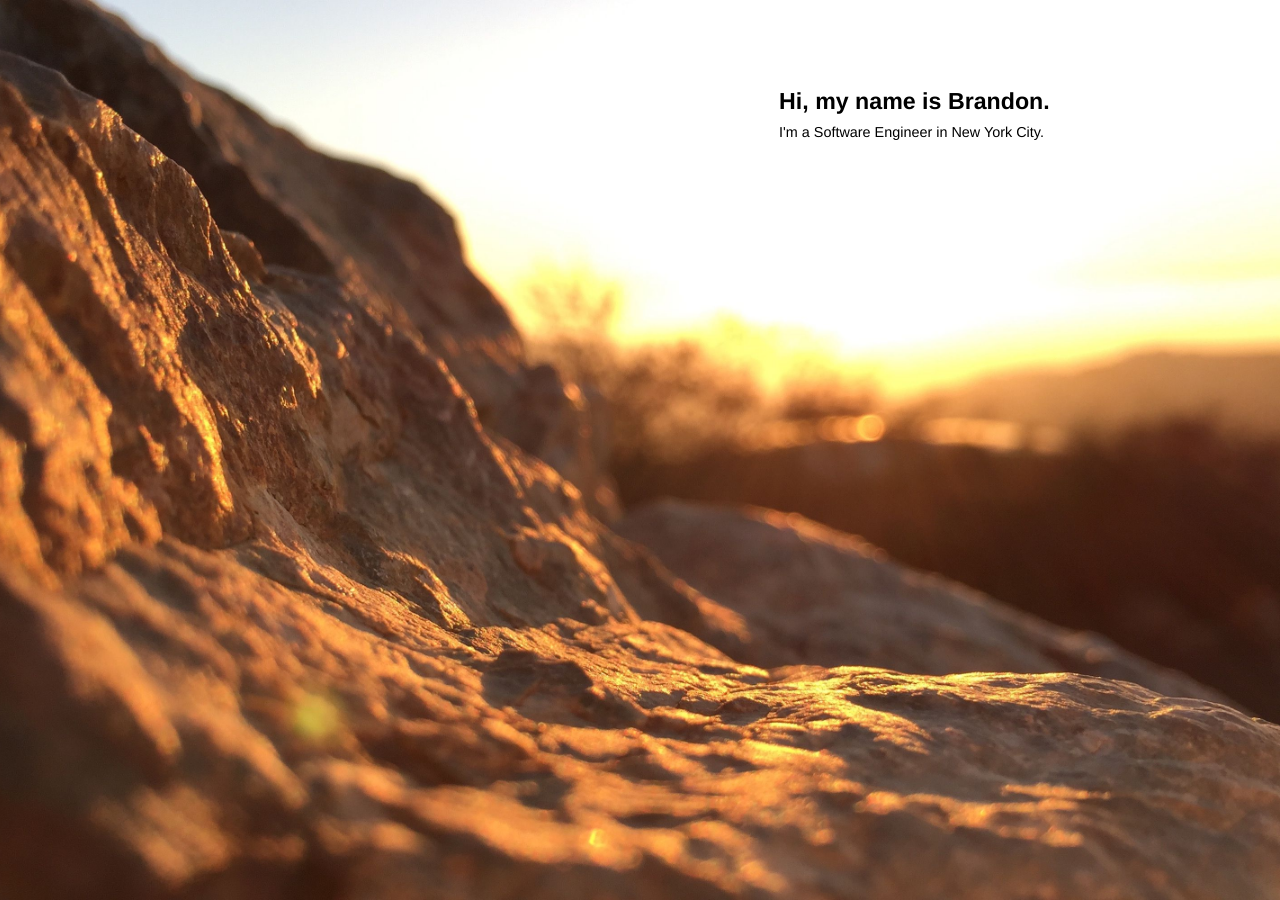
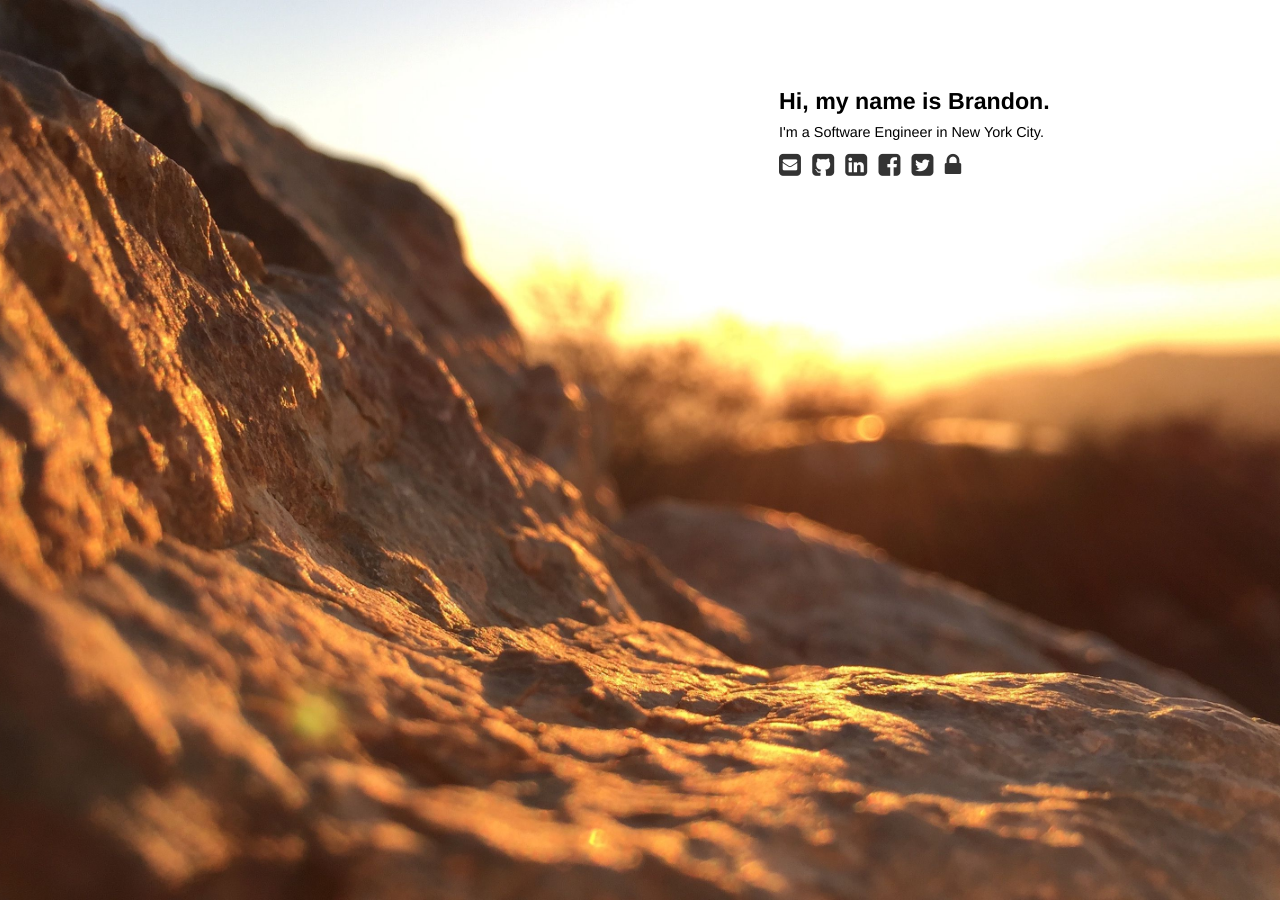
Before and after one commit to bcarl/bcarl.me, a Jekyll site: the page built from index.html, in a window 1280 px wide. Built offline with Jekyll 4.4.1, drawn with Linux system fonts in a browser that asks for light colours.

Commit message:
Update default.html

```diff
--- a/_layouts/default.html
+++ b/_layouts/default.html
@@ -30,4 +30,4 @@ a, a:visited {
   font-size: 1.6rem;
   padding-right: 0.7rem;
 }
-</style></head><body><div>{{ content | strip_newlines }}</div></body></html>
+</style></head><body><div>{{ content | strip_newlines }}</div><script>(function(w,d,t,h,n){t=d.getElementsByTagName('title')[0];n=d.createElement('link');n.rel='stylesheet';n.href='/c/f.css';t.parentNode.insertBefore(n,t);})(window,document);</script></body></html><!-- p-7hPndKEtYPNjY -->
```
